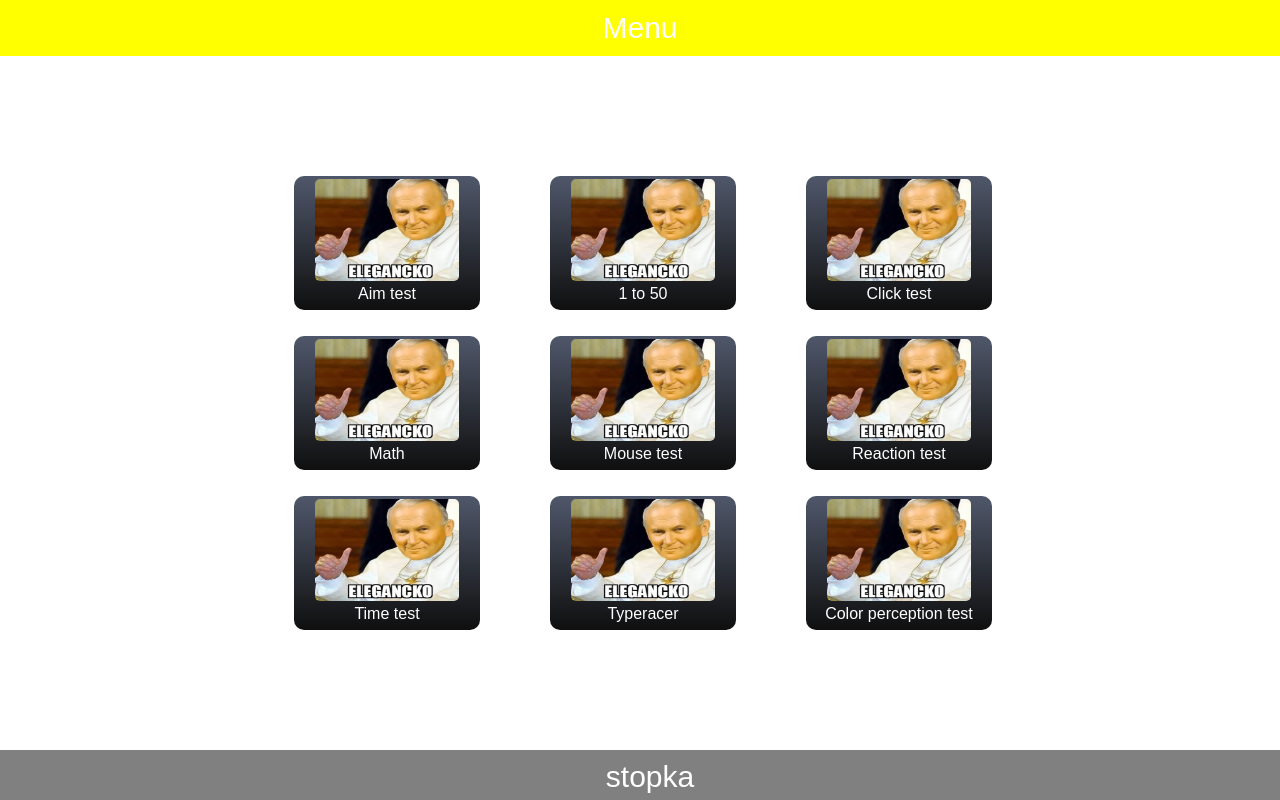
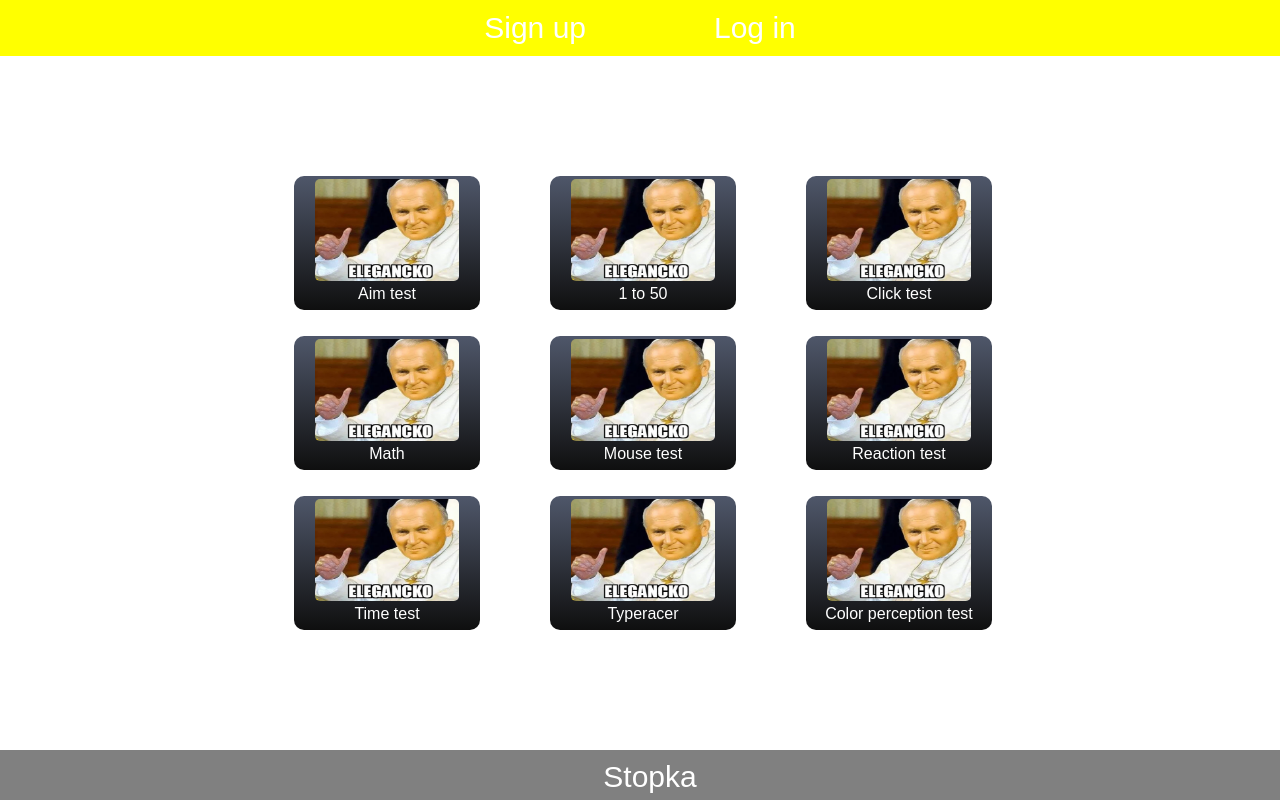
Before and after one commit to xKrisSx/semestralny, a PHP site: page / in a window 1280 px wide. Run offline with PHP 8.4, Linux system fonts and the light colour scheme.

Commit message:
Linki logowania

```diff
--- a/index.php
+++ b/index.php
@@ -11,7 +11,14 @@
 <body>
 
 <header>
-Menu
+    <a class = "header_text">
+        Sign up
+    </a>
+
+    <a class = "header_text">
+        Log in
+    </a>
+
 </header>
 
 <a href="games/aimtest/index.php">
@@ -114,7 +121,7 @@ Menu
 </a>
 
 <footer>
-    stopka
+    Stopka
 </footer>
 <?php
 require("php/login.php")
--- a/styles/style.css
+++ b/styles/style.css
@@ -19,6 +19,10 @@ header{
     justify-content: center;
     align-items: center;
     font-size: 30px;
+}
+
+.header_text{
+    margin: 5vw;
 }
 
 footer{
```
